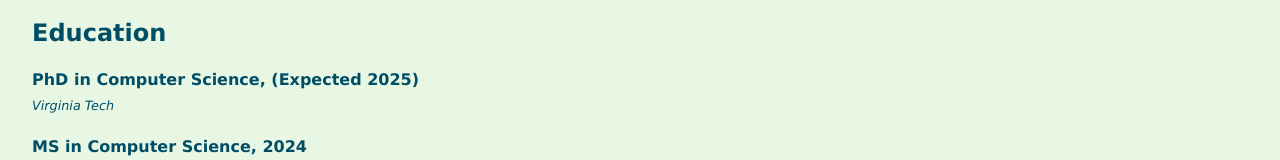
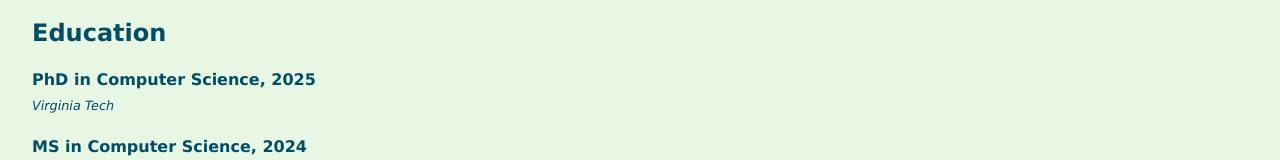
Before and after one commit to Badhan023/badhan023.github.io, a plain HTML site: page index.html in a window 1280 px wide. Shown: the part 1037-1197 px from the top of the page. Drawn offline with Linux system fonts and the light colour scheme.

Commit message:
Update PhD expected year to 2025

```diff
--- a/index.html
+++ b/index.html
@@ -55,7 +55,7 @@
                 <h2>Education</h2>
                 <ul>
                     <li>
-                        <strong>PhD in Computer Science, (Expected 2025)</strong><br>
+                        <strong>PhD in Computer Science, 2025</strong><br>
                         <span class="institution"><a href="https://www.vt.edu/" target="_blank">Virginia Tech</a></span>
                     </li>
                     <li>
```
